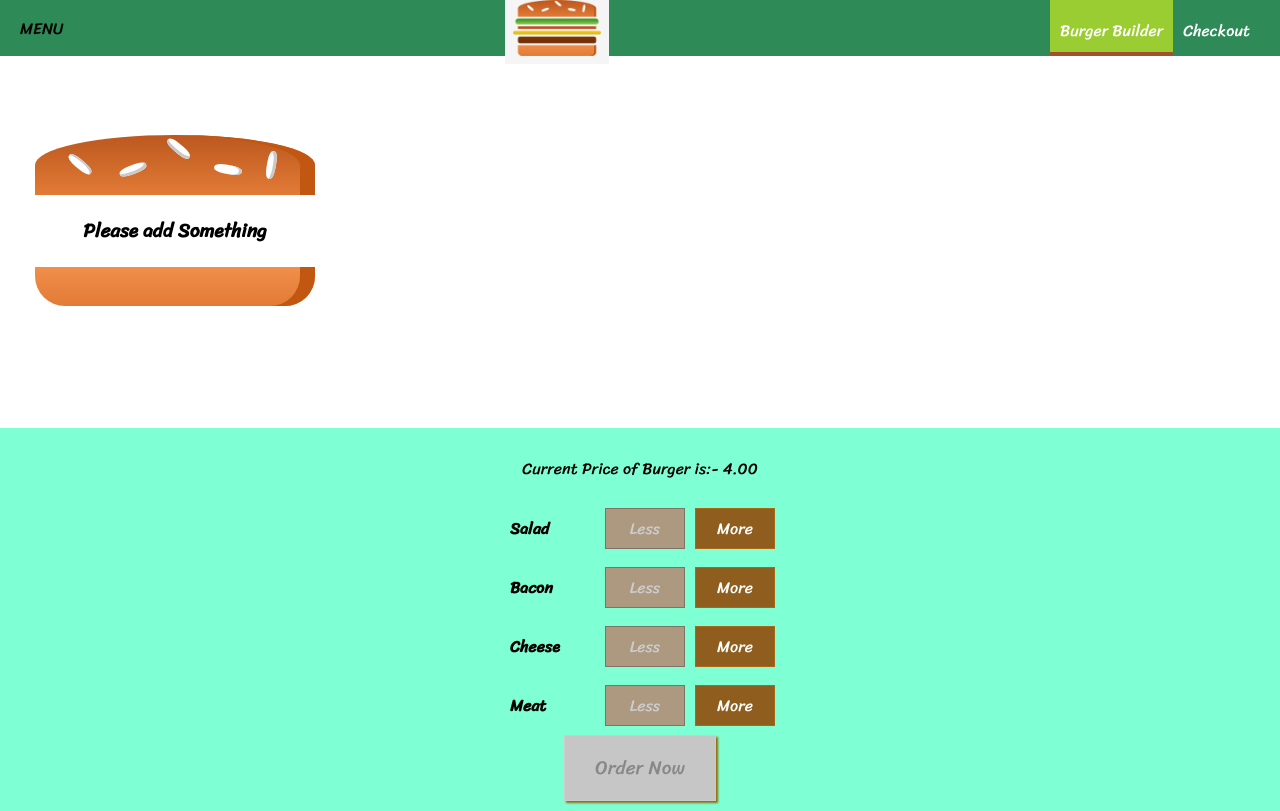
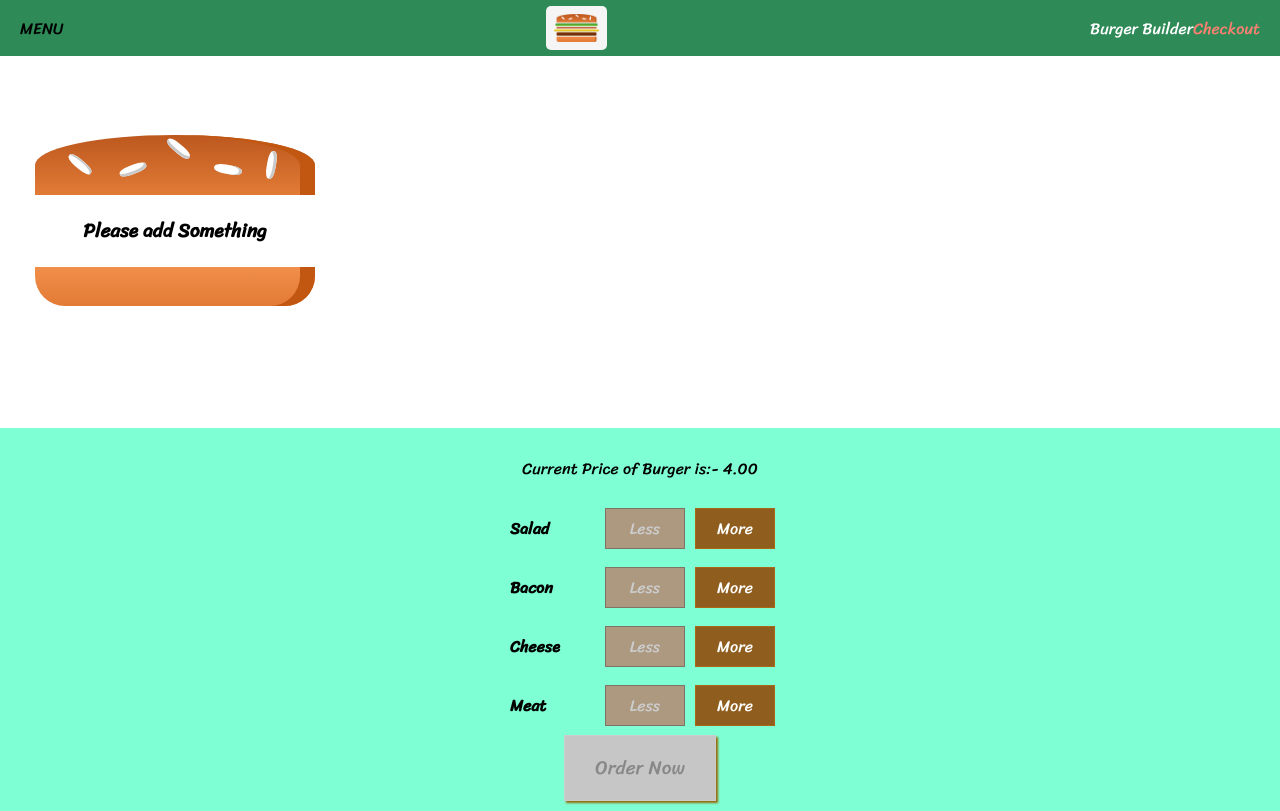
Before and after one commit to gmaharsh/Burger-Builder, a React app in the folder app/: page / in a window 1280 px wide. Built offline with nearby package versions, Linux system fonts and the light colour scheme.

Commit message:
Reponsive Navbar

```diff
--- a/app/src/components/Layout/Layout.js
+++ b/app/src/components/Layout/Layout.js
@@ -2,10 +2,12 @@
 import Aux from '../../hoc/Aux';
 import classes from './Layout.css';
 import Toolbar from '../Navigation/Toolbar/Toolbar';
+import SideDrawer from '../Navigation/SideDrawer/SideDrawer';
 
 const layout = (props) => (
     <Aux>
         <Toolbar />
+        <SideDrawer />
         <main className= {classes.Component}>
             {props.children}
         </main>
--- a/app/src/components/Logo/Logo.css
+++ b/app/src/components/Logo/Logo.css
@@ -1,7 +1,9 @@
 .Logo{
     background-color: whitesmoke;
     padding: 8px;
-    height: 100%;
+    height: 80%;
+    box-sizing: border-box;
+    border-radius: 5px;
 }
 
 .Logo img{
--- a/app/src/components/Navigation/NavigationItems/NavigationItem/NavigationItem.css
+++ b/app/src/components/Navigation/NavigationItems/NavigationItem/NavigationItem.css
@@ -2,16 +2,13 @@
     margin: 0;
     box-sizing: border-box;
     display: flex;
-    align-items: center;
     height: 100%;
 }
 
 .NavigationItem a{
-    color: white;
+    color :salmon;
     text-decoration: none;
-    height: 100%;
-    padding: 16px 10px;
-    border-bottom: 4px solid transparent;
+    width: 100%;
     box-sizing: border-box;
     display: block;
 }
@@ -19,7 +16,23 @@
 .NavigationItem a:hover,
 .NavigationItem a:active,
 .NavigationItem a.active{
-    background-color: yellowgreen;
-    border-bottom: 4px solid sienna;
     color: white;
 }
+
+@media(min-width : 500px){
+    .NavigationItem{
+        margin: 0;
+        box-sizing: border-box;
+        display: flex;
+        height: 100%;
+        display: flex;
+        align-items: center;
+    }
+    .NavigationItem a{
+        color :salmon;
+        text-decoration: none;
+        width: 100%;
+        box-sizing: border-box;
+        display: block;
+    }
+}
--- /dev/null
+++ b/app/src/components/Navigation/SideDrawer/SideDrawer.css
@@ -0,0 +1,31 @@
+.SideDrawer{
+    position: fixed;
+    width: 280px;
+    max-width: 70%;
+    height: 100%;
+    left: 0;
+    top: 0;
+    z-index: 200;
+    background-color: white;
+    padding: 32px 16px;
+    box-sizing: border-box;
+    transition: transform 0.3s ease-out;
+}
+
+@media(min-width: 500px){
+    .SideDrawer{
+        display: none;
+    }
+}
+
+.Open{
+    transform: translateX(0);
+}
+
+.Close{
+    transform: translateX(-100%);
+}
+
+.Logo{
+    height: 11%;
+}
--- /dev/null
+++ b/app/src/components/Navigation/SideDrawer/SideDrawer.js
@@ -0,0 +1,19 @@
+import React from 'react';
+import classes from './SideDrawer.css';
+import Logo from '../../Logo/Logo';
+import NavigationItems from '../NavigationItems/NavigationItems';
+
+const sideDrawer = ( ) =>{
+    return(
+        <div className={classes.SideDrawer}>
+            <div>
+                <Logo className={classes.Logo} />
+            </div>
+            <nav>
+                <NavigationItems />
+            </nav>
+        </div>
+    )
+}
+
+export default sideDrawer;
```
